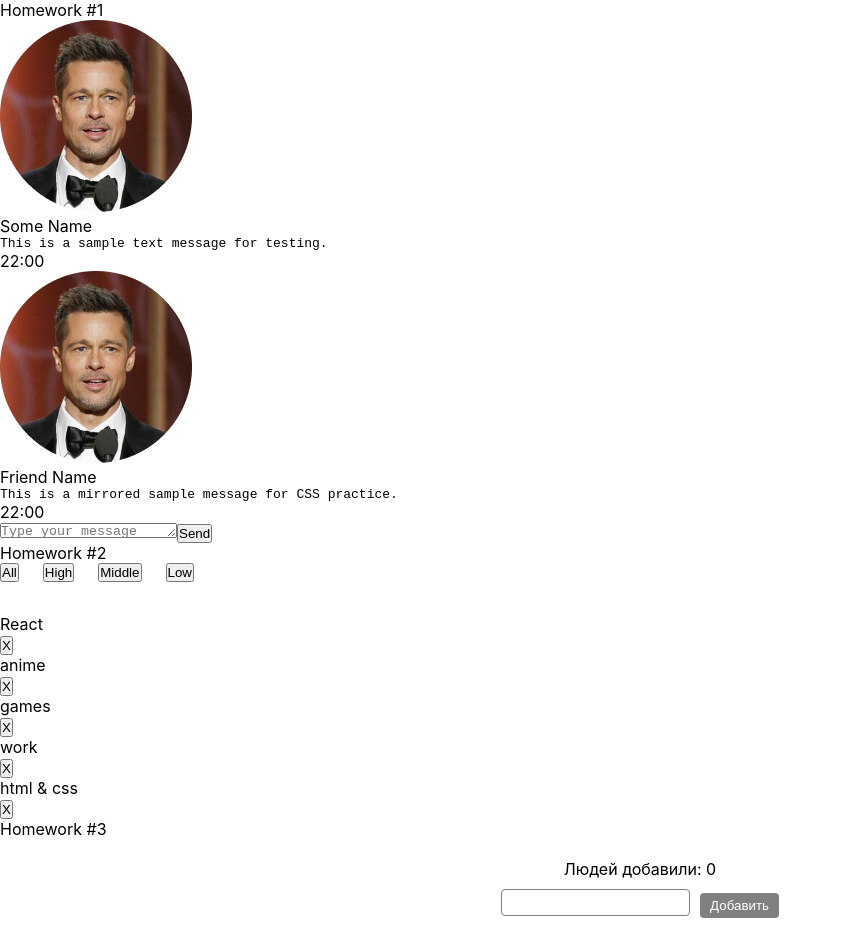
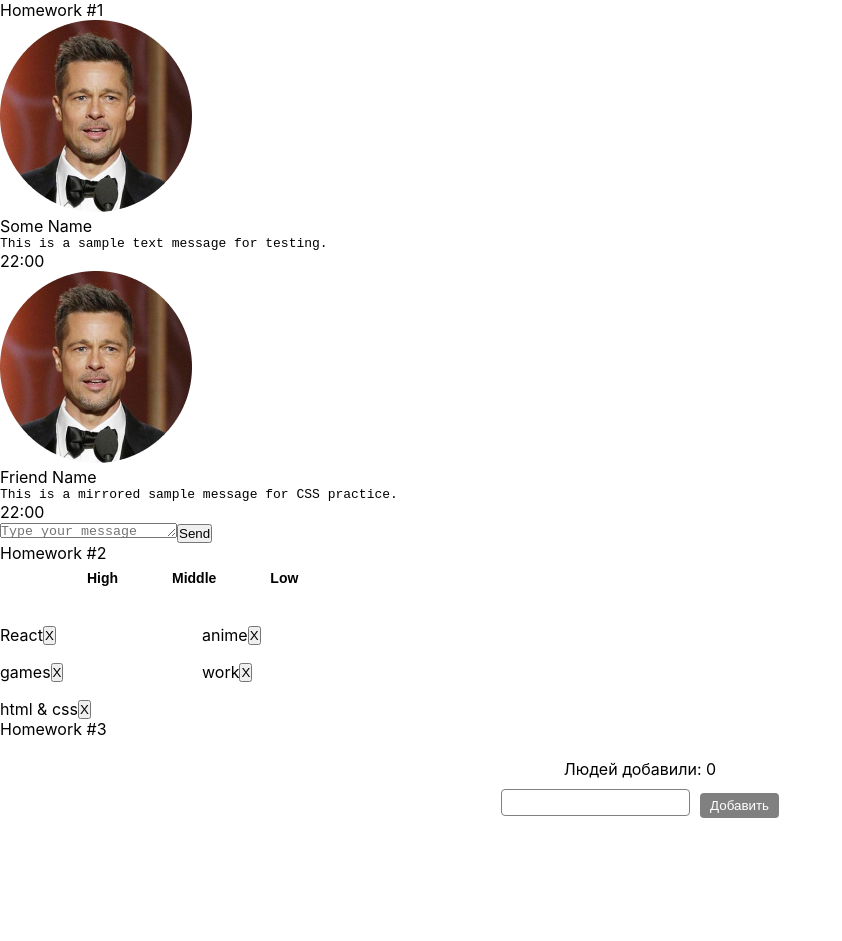
Before and after one commit to Huner85/hws2-master, a React (Create React App) app: page / in a window 1280 px wide. Shown: the whole page, without its empty margins (0-842 px from the left). After the commit the page ends 841 px from the top, so only its background shows below. Built offline with nearby package versions, Linux system fonts and the light colour scheme.

Commit message:
Add HW2 without des

```diff
--- a/src/s2-homeworks/hw02/HW2.tsx
+++ b/src/s2-homeworks/hw02/HW2.tsx
@@ -20,11 +20,11 @@ const defaultAffairs: AffairType[] = [
 
 export const filterAffairs = (affairs: AffairType[], filter: FilterType): AffairType[] => {
     if (filter === 'all') return affairs;
-    return affairs.filter(a => a.priority === filter);
+    return affairs.filter((affair) => affair.priority === filter);
 };
 
 export const deleteAffair = (affairs: AffairType[], _id: number): AffairType[] => {
-    return affairs.filter(a => a._id !== _id);
+    return affairs.filter((affair) => affair._id !== _id);
 };
 
 function HW2() {
@@ -32,7 +32,7 @@ function HW2() {
     const [filter, setFilter] = useState<FilterType>('all');
 
     const filteredAffairs = filterAffairs(affairs, filter);
-    const deleteAffairCallback = (_id: number) => {
+    const deleteAffairCallback = (_id: number): void => {
         setAffairs(deleteAffair(affairs, _id));
     };
 
--- a/src/s2-homeworks/hw02/affairs/Affairs.tsx
+++ b/src/s2-homeworks/hw02/affairs/Affairs.tsx
@@ -16,19 +16,32 @@ function Affairs(props: AffairsPropsType) {
     const setMiddle = () => props.setFilter('middle');
     const setLow = () => props.setFilter('low');
 
-    const mappedAffairs = props.data.map(a => (
+    const cnAll = s.button + (props.filter === 'all' ? ` ${s.active}` : '');
+    const cnHigh = s.button + (props.filter === 'high' ? ` ${s.active}` : '');
+    const cnMiddle = s.button + (props.filter === 'middle' ? ` ${s.active}` : '');
+    const cnLow = s.button + (props.filter === 'low' ? ` ${s.active}` : '');
+
+    const mappedAffairs = props.data.map((a: AffairType) => (
         <Affair key={a._id} affair={a} deleteAffairCallback={props.deleteAffairCallback} />
     ));
 
     return (
         <div>
             <div className={s.buttonContainer}>
-                <button onClick={setAll}>All</button>
-                <button onClick={setHigh}>High</button>
-                <button onClick={setMiddle}>Middle</button>
-                <button onClick={setLow}>Low</button>
+                <button onClick={setAll} className={cnAll}>
+                    All
+                </button>
+                <button onClick={setHigh} className={cnHigh}>
+                    High
+                </button>
+                <button onClick={setMiddle} className={cnMiddle}>
+                    Middle
+                </button>
+                <button onClick={setLow} className={cnLow}>
+                    Low
+                </button>
             </div>
-            <div>{mappedAffairs}</div>
+            <div className={s.affairs}>{mappedAffairs}</div>
         </div>
     );
 }
--- a/src/s2-homeworks/hw02/affairs/affair/Affair.tsx
+++ b/src/s2-homeworks/hw02/affairs/affair/Affair.tsx
@@ -1,5 +1,6 @@
 import React from 'react';
 import { AffairType } from '../../HW2';
+import s from './Affair.module.css';
 
 type AffairPropsType = {
     affair: AffairType;
@@ -10,8 +11,8 @@ function Affair(props: AffairPropsType) {
     const deleteCallback = () => props.deleteAffairCallback(props.affair._id);
 
     return (
-        <div>
-            <div>{props.affair.name}</div>
+        <div className={s.affair}>
+            <span>{props.affair.name}</span>
             <button onClick={deleteCallback}>X</button>
         </div>
     );
```
